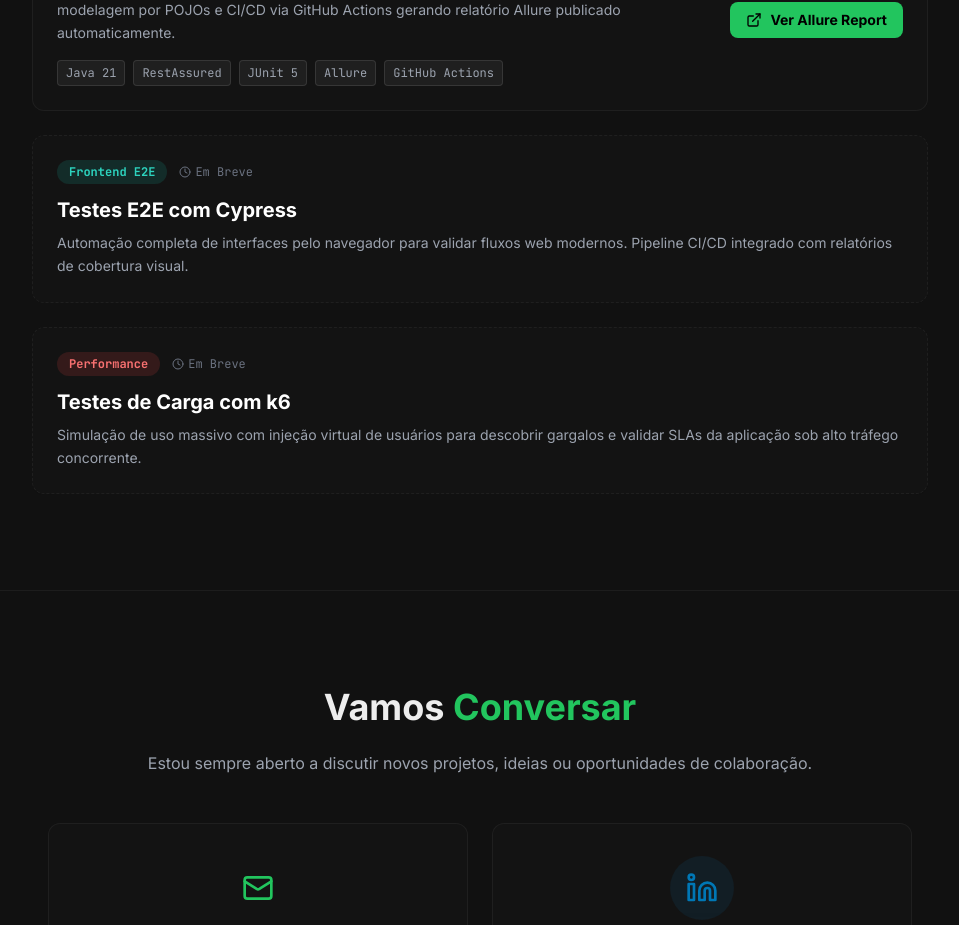
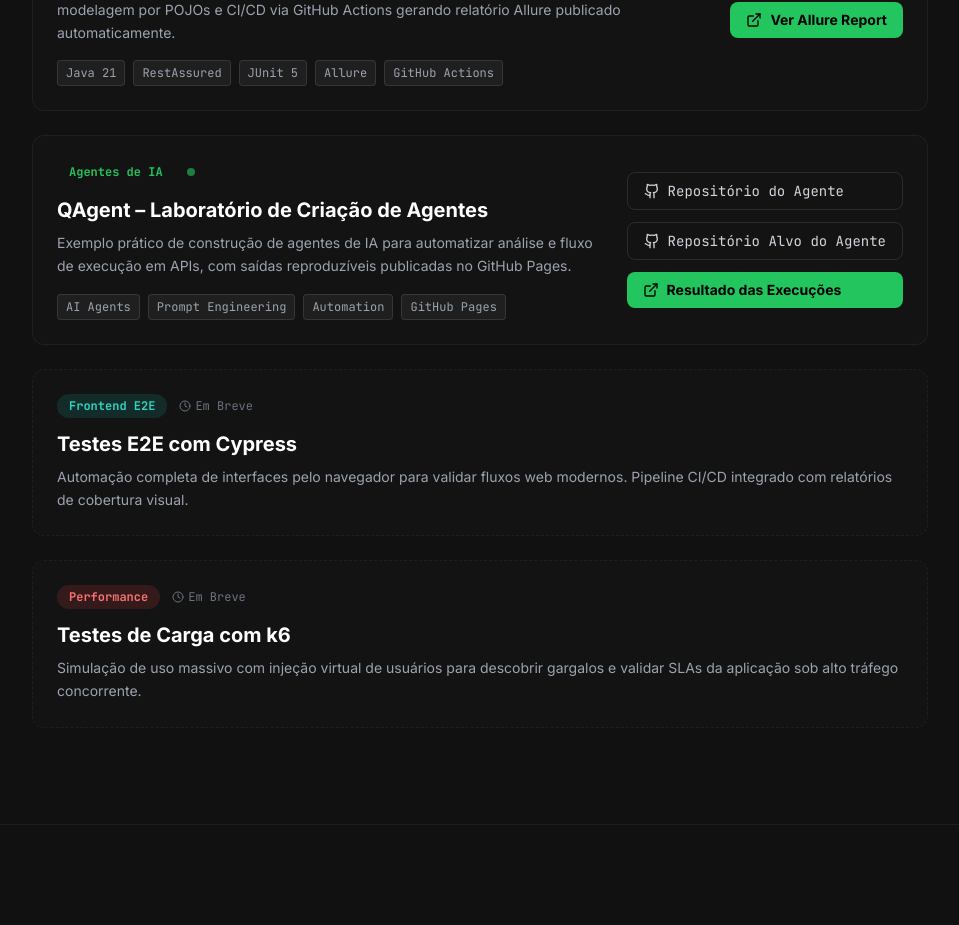
Before and after one commit to jrcosta/portifolio-web, a Next.js app: page / in a window 1280 px wide. Shown: the part 3805-4730 px from the top of the page, without its empty margins (160-1119 px from the left). Built offline with nearby package versions, Linux system fonts and the light colour scheme.

Commit message:
feat: add QAgent card and translations for AI agent features in AutomationLabs component

```diff
--- a/src/components/AutomationLabs.tsx
+++ b/src/components/AutomationLabs.tsx
@@ -81,11 +81,73 @@ const AutomationLabs = () => {
             </div>
           </motion.div>
 
+          {/* Card 2 — QAgent (Ativo) */}
+          <motion.div
+            initial={{ opacity: 0, x: -20 }}
+            whileInView={{ opacity: 1, x: 0 }}
+            transition={{ duration: 0.5, delay: 0.2 }}
+            viewport={{ once: true }}
+            className="glass-card p-6 flex flex-wrap justify-between items-center gap-6 hover:border-accent-primary/50 transition-colors"
+          >
+            <div className="flex-1 min-w-[280px]">
+              <div className="flex items-center gap-3 mb-3">
+                <span className="px-3 py-1 rounded-full text-xs font-mono font-semibold bg-accent-primary/20 text-accent-primary">
+                  {t.labs.cards.agent.badge}
+                </span>
+                <span className="w-2 h-2 rounded-full bg-accent-primary animate-pulse" title="Live" />
+              </div>
+              <h3 className="text-xl font-bold text-white mb-2">{t.labs.cards.agent.title}</h3>
+              <p className="text-gray-400 text-sm leading-relaxed mb-4">
+                {t.labs.cards.agent.description}
+              </p>
+              <div className="flex flex-wrap gap-2">
+                {['AI Agents', 'Prompt Engineering', 'Automation', 'GitHub Pages'].map((tech) => (
+                  <span
+                    key={tech}
+                    className="text-xs font-mono bg-white/5 text-gray-400 px-2 py-1 rounded border border-white/10"
+                  >
+                    {tech}
+                  </span>
+                ))}
+              </div>
+            </div>
+
+            <div className="flex flex-col gap-3 shrink-0">
+              <a
+                href="https://github.com/jrcosta/qagent"
+                target="_blank"
+                rel="noopener noreferrer"
+                className="flex items-center gap-2 px-4 py-2 rounded-lg border border-white/10 text-gray-300 hover:bg-white/5 hover:text-white transition-all text-sm font-mono"
+              >
+                <Github size={16} />
+                {t.labs.cards.agent.links.agentRepo}
+              </a>
+              <a
+                href="https://github.com/jrcosta/repo_alvo_api_simples"
+                target="_blank"
+                rel="noopener noreferrer"
+                className="flex items-center gap-2 px-4 py-2 rounded-lg border border-white/10 text-gray-300 hover:bg-white/5 hover:text-white transition-all text-sm font-mono"
+              >
+                <Github size={16} />
+                {t.labs.cards.agent.links.targetRepo}
+              </a>
+              <a
+                href="https://jrcosta.github.io/qagent/index.html"
+                target="_blank"
+                rel="noopener noreferrer"
+                className="flex items-center gap-2 px-4 py-2 rounded-lg bg-accent-primary text-black font-bold hover:bg-green-400 transition-colors text-sm"
+              >
+                <ExternalLink size={16} />
+                {t.labs.cards.agent.links.executionResults}
+              </a>
+            </div>
+          </motion.div>
+
           {/* Card 2 — E2E Cypress (Em Breve) */}
           <motion.div
             initial={{ opacity: 0, x: -20 }}
             whileInView={{ opacity: 1, x: 0 }}
-            transition={{ duration: 0.5, delay: 0.2 }}
+            transition={{ duration: 0.5, delay: 0.3 }}
             viewport={{ once: true }}
             className="glass-card p-6 opacity-60 border-dashed"
           >
@@ -108,7 +170,7 @@ const AutomationLabs = () => {
           <motion.div
             initial={{ opacity: 0, x: -20 }}
             whileInView={{ opacity: 1, x: 0 }}
-            transition={{ duration: 0.5, delay: 0.3 }}
+            transition={{ duration: 0.5, delay: 0.4 }}
             viewport={{ once: true }}
             className="glass-card p-6 opacity-60 border-dashed"
           >
--- a/src/context/LanguageContext.tsx
+++ b/src/context/LanguageContext.tsx
@@ -99,6 +99,17 @@ export const translations = {
           title: "API RestAssured – Star Wars API (SWAPI)",
           description:
             "Robust automated test suite validating SWAPI contracts using the AAA pattern, POJO modeling, and CI/CD with GitHub Actions publishing Allure reports automatically."
+        },
+        agent: {
+          badge: "AI Agents",
+          title: "QAgent – AI Agent Creation Lab",
+          description:
+            "Practical example of building AI agents to automate API analysis and execution flow, with reproducible outputs published in GitHub Pages.",
+          links: {
+            agentRepo: "Agent Repository",
+            targetRepo: "Agent Target Repository",
+            executionResults: "Agent Execution Results"
+          }
         },
         e2e: {
           badge: "Frontend E2E",
@@ -217,6 +228,17 @@ export const translations = {
           description:
             "Suíte robusta de testes automatizados validando os contratos da SWAPI com padrão AAA, modelagem por POJOs e CI/CD via GitHub Actions gerando relatório Allure publicado automaticamente."
         },
+        agent: {
+          badge: "Agentes de IA",
+          title: "QAgent – Laboratório de Criação de Agentes",
+          description:
+            "Exemplo prático de construção de agentes de IA para automatizar análise e fluxo de execução em APIs, com saídas reproduzíveis publicadas no GitHub Pages.",
+          links: {
+            agentRepo: "Repositório do Agente",
+            targetRepo: "Repositório Alvo do Agente",
+            executionResults: "Resultado das Execuções"
+          }
+        },
         e2e: {
           badge: "Frontend E2E",
           title: "Testes E2E com Cypress",
```
